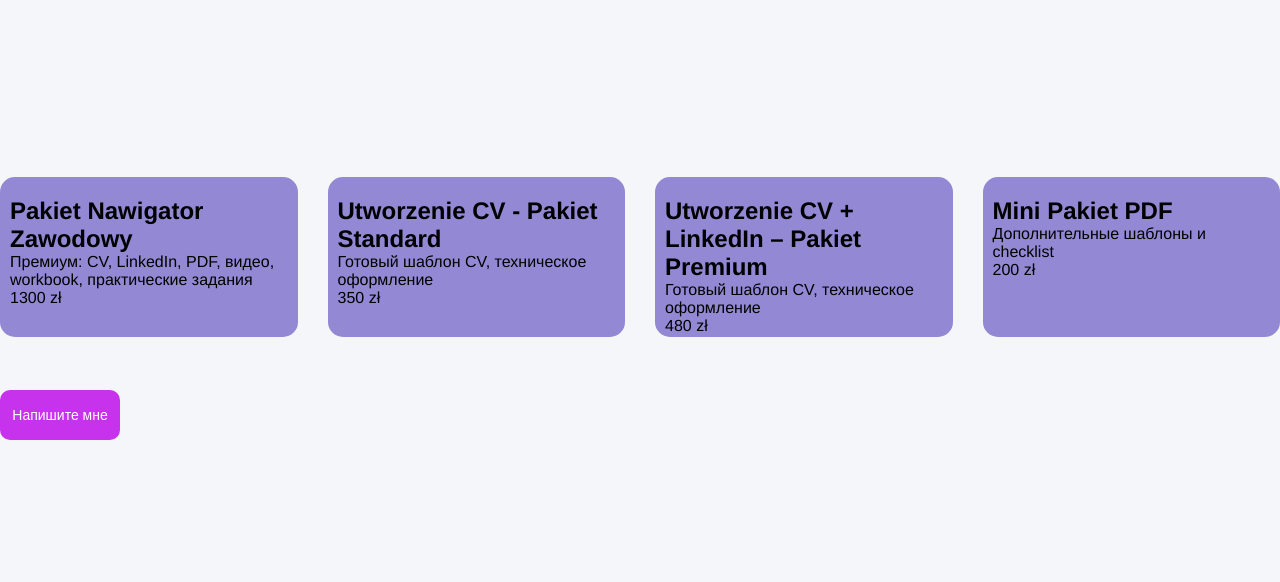
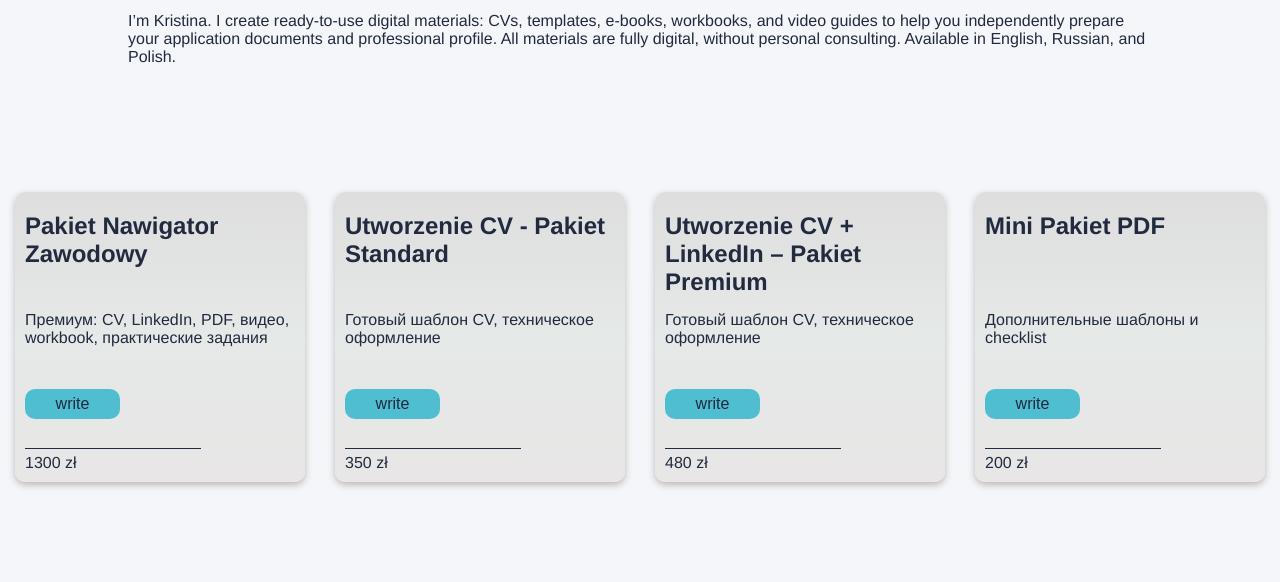
Before and after one commit to DNIWE08/KristinaKhamitsevich, a plain HTML site: page index.html in a window 1280 px wide. Shown: the part 143-725 px from the top of the page. Drawn offline with Linux system fonts and the light colour scheme.

Commit message:
update styles

```diff
--- a/index.css
+++ b/index.css
@@ -1,8 +1,12 @@
 body
 {
-    min-width: 100%;
-    min-height: 100vh;
+    height: 100vh;
+    width: 100%;
     background-color: #F4F6F9;
+    display: flex;
+    flex-direction: column;
+    align-items: center;
+    justify-content: space-around;
 }
 
 *
@@ -14,25 +18,30 @@
 
 .container
 {
-    display: block;
-    height: 33.3vh;
+    display: flex;
+    align-items: center;
+    width: 80%;
 }
 
 .header
 {
-    /* background-color: ; */
+    display: flex;
+    flex-direction: column;
+    gap: 15px;
+    min-width: 400px;
+    margin: 15px 20px 20px;
 }
 
 .main
 {
+    width: 100%;
     display: flex;
     flex-direction: row;
-    align-items: center;
+    flex-wrap: wrap;
     justify-content: center;
-    gap: 30px;
 }
 
-h1
+h1,h2,p
 {
     color: #212A3E;
 }
@@ -55,8 +64,8 @@
     display: flex;
     align-items: center;
     justify-content: center;
-    width: 100px;
-    height: 50px;
+    width: 75px;
+    height: 30px;
     color: white;
     border: none;
     cursor: pointer;
@@ -64,20 +73,68 @@
     font-family: Arial, sans-serif;
     font-size: 14px;
     padding: 0px 10px 0px 10px;
-    background-color: #c732ec;
+    background: #4fbed1;
+    color: #212A3E;
+    font-size: 16px;
+    /* background: linear-gradient(0deg, rgb(221 221 221) 0%, rgb(229 233 231) 50%, rgb(213 213 213) 100%); */
 }
 
 .main-button:hover
 {
-    background-color: #8c23a1;
+    background: #44a1b8;
+    /* background: linear-gradient(0deg, rgb(221 221 221) 0%, rgb(229 233 231) 50%, rgb(213 213 213) 100%); */
     transition: all 0.2s;
 }
 
 .item
 {
-    width: 450px;
-    height: 120px;
-    background-color: #9388d3;
-    border-radius: 15px;
-    padding: 20px 10px 20px 10px;
+    display: flex;
+    flex-direction: column;
+    align-content: flex-start;
+    justify-content: space-between;
+    align-items: flex-start;
+
+    /* overflow: hidden;
+    flex-shrink: 0; */
+
+    width: 270px;
+    height: 270px;
+    border-radius: 10px;
+    padding: 10px;
+    margin: 15px;
+
+    background: rgb(221 221 221);
+    background: linear-gradient(0deg, rgb(232 230 230) 0%, rgb(229 233 231) 50%, rgb(222 222 222) 100%);
+    /* box-shadow: 3px 3px 5px rgb(187, 183, 183), 3px 3px 5px rgb(34, 31, 31) inset; */
+    box-shadow: 0px 3px 7px rgb(187, 183, 183);
 }
+
+.item_name
+{
+    height: 70px;
+    padding-top: 10px;
+}
+
+.item_body
+{
+    height: 50px;
+}
+
+.item_price
+{
+    width: 65%;
+    padding-top: 5px;
+    border-top: 1px solid #212A3E;
+}
+
+.item > *
+{
+    overflow-wrap: break-word;
+    max-width: 100%;
+}
+
+.footer
+{
+    justify-content: center;
+    gap: 25px;
+}
--- a/index.html
+++ b/index.html
@@ -4,7 +4,7 @@
     <meta charset="UTF-8">
     <meta name="viewport" content="width=device-width, initial-scale=1.0">
     <link rel="stylesheet" href="index.css">
-    <title>Document</title>
+    <title>Kristina</title>
 </head>
 <body>
     <div class="container header">
@@ -20,35 +20,44 @@
         <div class="item">
             <h2 class="item_name">Pakiet Nawigator Zawodowy</h2>
             <p class="item_body">Премиум: CV, LinkedIn, PDF, видео, workbook, практические задания</p>
+            <a href="https://t.me/xxz358" class="main-button" target="_blank">
+                write
+                <!-- <img src="./Assets/icons/telegram.png" width="20" height="20" alt="telegram"> -->
+            </a>
             <p class="item_price">1300 zł</p>
-            <!-- Pakiet Nawigator Zawodowy – 1300 zł  Премиум: CV, LinkedIn, PDF, видео, workbook, практические задания  [Связаться в Telegram] -->
         </div>
         <div class="item">
             <h2 class="item_name">Utworzenie CV - Pakiet Standard</h2>
             <p class="item_body">Готовый шаблон CV, техническое оформление</p>
+            <a href="https://t.me/xxz358" class="main-button" target="_blank">
+                write
+                <!-- <img src="./Assets/icons/telegram.png" width="20" height="20" alt="telegram"> -->
+            </a>
             <p class="item_price">350 zł</p>
-            <!-- Utworzenie CV –
-            Pakiet Standard –
-            350 zł
-            Готовый шаблон CV, техническое оформление  [Связаться в Telegram] -->
         </div>
         <div class="item">
             <h2 class="item_name">Utworzenie CV + LinkedIn – Pakiet Premium</h2>
             <p class="item_body">Готовый шаблон CV, техническое оформление</p>
+            <a href="https://t.me/xxz358" class="main-button" target="_blank">
+                write
+                <!-- <img src="./Assets/icons/telegram.png" width="20" height="20" alt="telegram"> -->
+            </a>
             <p class="item_price">480 zł</p>
-            <!-- Utworzenie CV + LinkedIn – Pakiet Premium – 480 zł  CV + LinkedIn + видео-инструкция  [Связаться в Telegram] -->
         </div>
         <div class="item">
             <h2 class="item_name">Mini Pakiet PDF</h2>
             <p class="item_body">Дополнительные шаблоны и checklist</p>
-            <p class="item_price">200 zł  </p>
-            <!-- Mini Pakiet PDF –
-            200 zł
-            Дополнительные шаблоны и checklist  [Связаться в Telegram] -->
+            <a href="https://t.me/xxz358" class="main-button" target="_blank">
+                write
+                <!-- <img src="./Assets/icons/telegram.png" width="20" height="20" alt="telegram"> -->
+            </a>
+            <p class="item_price">200 zł</p>
         </div>
     </div>
     <div class="container footer">
-        <a href="https://t.me/xxz358" class="main-button" target="_blank">Напишите мне</a>
+        <a href="https://www.linkedin.com/in/kristina-khamitsevich-hrm/" target="_blank"><img src="./Assets/icons/linkedin.png" width="20" height="20"></a>
+        <a href="https://t.me/xxz358" target="_blank"><img src="./Assets/icons/telegram.png" width="20" height="20"></a>
+        <p>Kristina Khamitsevich 2025</p>
     </div>
     <script src="./index.js"></script>
 </body>
```
Also changed, not shown: Assets/icons/linkedin.png (added), Assets/icons/telegram.png (added).
